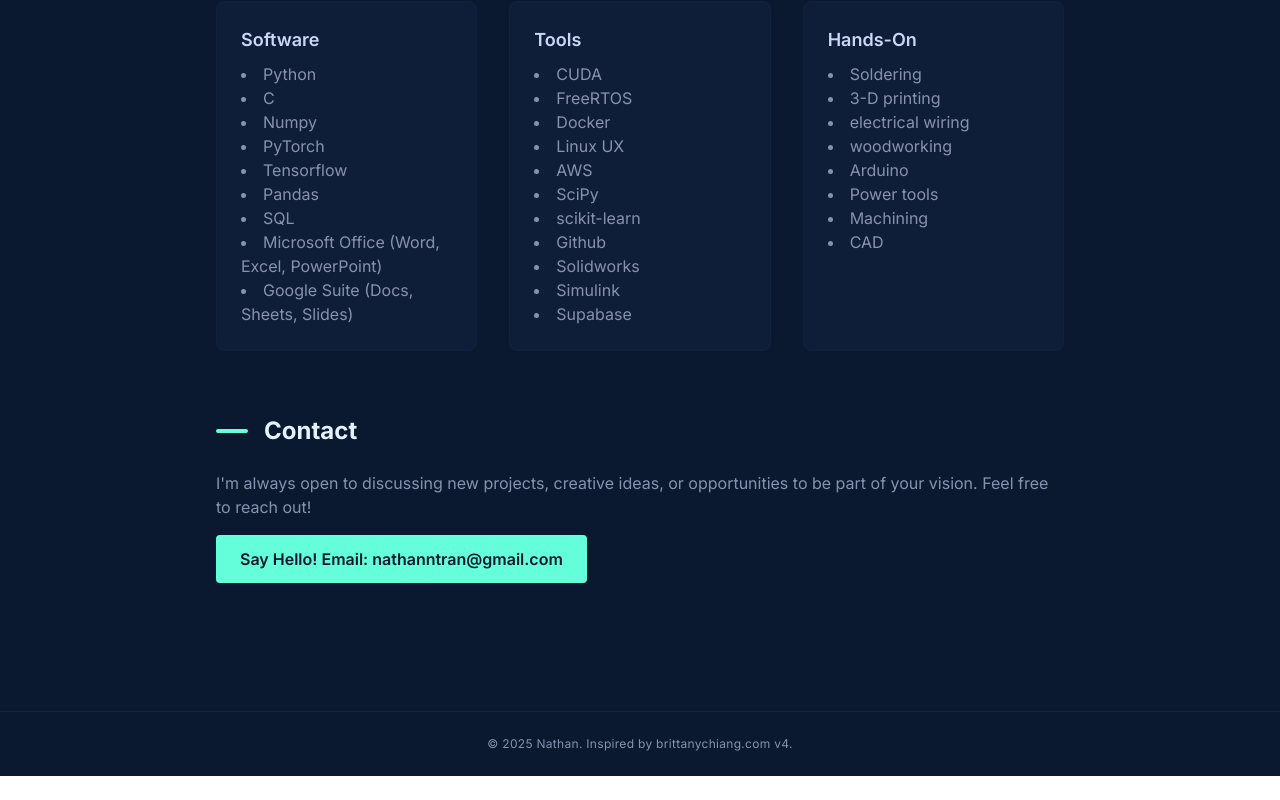
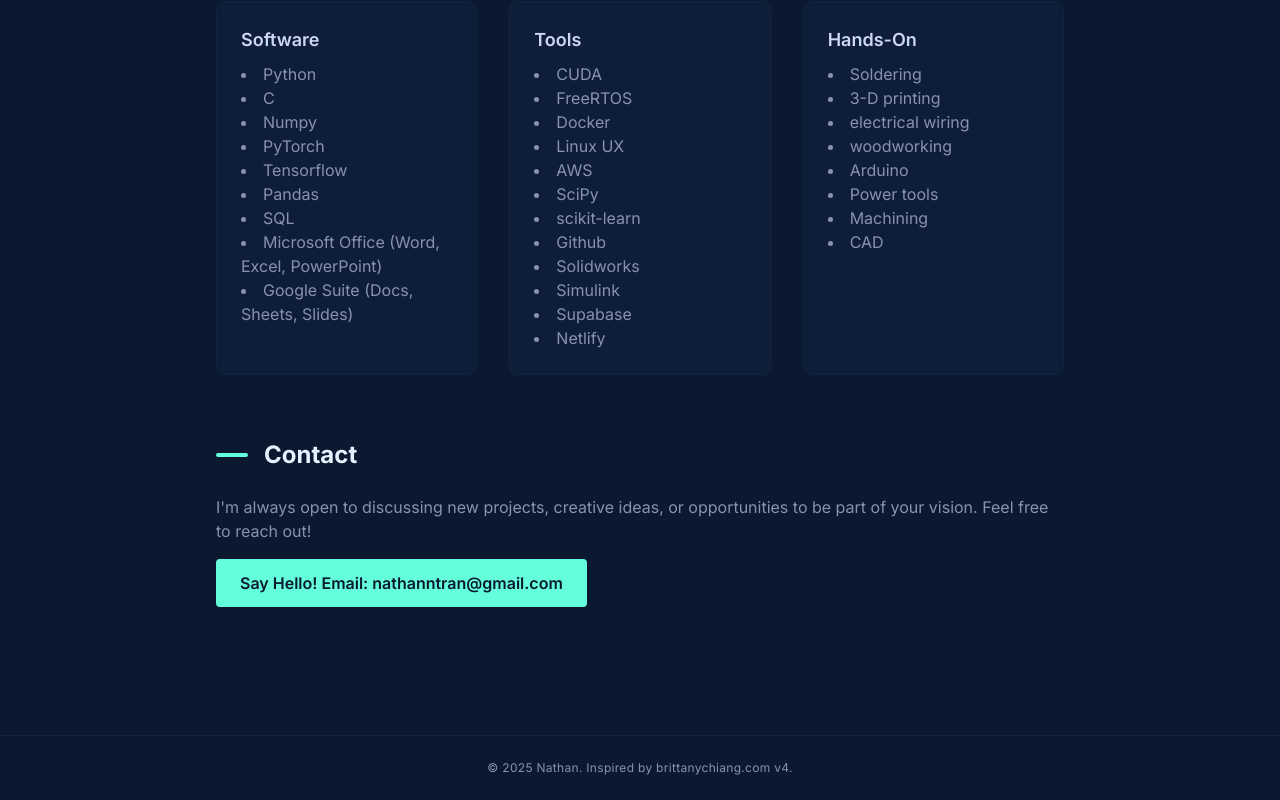
Before and after one commit to nathanntrann/nates-portfolio, a Next.js app: page / in a window 1280 px wide. Shown: the part 2677-3477 px from the top of the page. Before the commit the page ends 3453 px from the top, so only its background shows below. Built offline with nearby package versions, Linux system fonts and the light colour scheme.

Commit message:
Update: latest code and content

```diff
--- a/app/page.tsx
+++ b/app/page.tsx
@@ -126,7 +126,8 @@
   },
   {
     category: 'Tools',
-    items: ['CUDA', 'FreeRTOS', 'Docker', 'Linux UX', 'AWS', 'SciPy', 'scikit-learn', 'Github', 'Solidworks', 'Simulink', 'Supabase'],
+    items: ['CUDA', 'FreeRTOS', 'Docker', 'Linux UX', 'AWS', 'SciPy', 'scikit-learn', 'Github', 'Solidworks', 'Simulink', 'Supabase', 'Netlify'
+    ],
   },
   {
     category: 'Hands-On',
```
